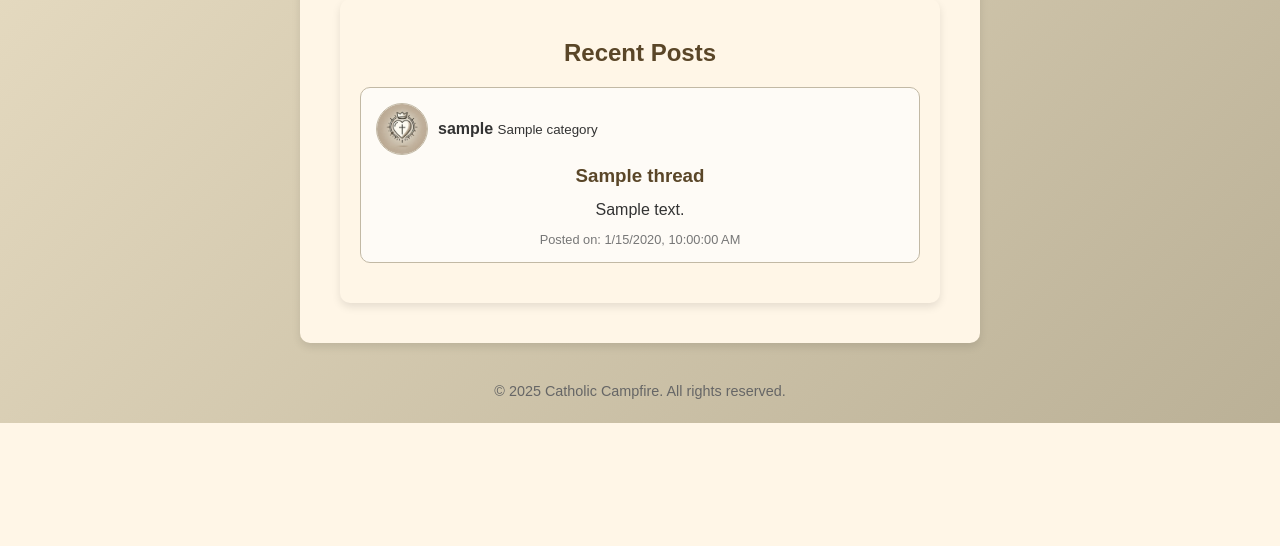
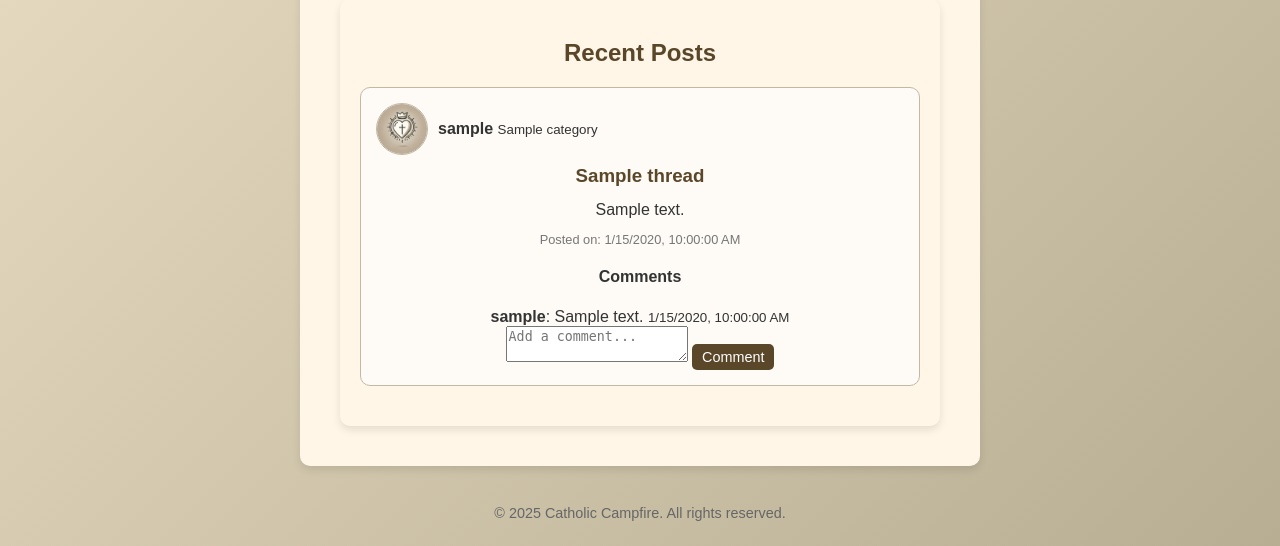
Before and after one commit to GrzemoTLM/PHP_CatholicBonfire, a PHP site: page /mainboard.php in a window 1280 px wide. Shown: the part 979-1525 px from the top of the page. Before the commit the page ends 1402 px from the top, so only its background shows below. Run offline with PHP 8.4, Linux system fonts and the light colour scheme; the visitor is signed in with stand-in values (Sample User, id 1); tables that the repository leaves empty or names only in its code hold one stand-in row (values such as "Sample post").

Commit message:
PendingAndDisplayingComs

```diff
--- a/fetch_posts.php
+++ b/fetch_posts.php
@@ -21,8 +21,25 @@ try {
 
     $posts = $db->query($sql)->fetchAll();
 
+    // Pobierz komentarze dla każdego postu
+    foreach ($posts as &$post) {
+        $threadId = $post['thread_id'];
+
+        $commentsSql = "SELECT
+                            comments.id AS comment_id,
+                            comments.content,
+                            comments.created_at,
+                            users.username
+                        FROM comments
+                        JOIN users ON comments.user_id = users.id
+                        WHERE comments.thread_id = :thread_id
+                        ORDER BY comments.created_at ASC";
+
+        $comments = $db->query($commentsSql, ['thread_id' => $threadId])->fetchAll();
+        $post['comments'] = $comments;
+    }
+
     echo json_encode(['success' => true, 'posts' => $posts]);
 } catch (PDOException $e) {
     echo json_encode(['success' => false, 'message' => $e->getMessage()]);
 }
-?>
--- a/mainboard.php
+++ b/mainboard.php
@@ -102,7 +102,6 @@ $categories = $db->query("SELECT id, name FROM categories")->fetchAll();
                     data.posts.forEach(post => {
                         const postElement = document.createElement('div');
                         postElement.className = 'post';
-
                         postElement.innerHTML = `
                         <div class="post-header">
                             <img src="profile_images/${post.profile_image_id}.png" alt="Profile Picture" class="profile-pic">
@@ -116,17 +115,55 @@ $categories = $db->query("SELECT id, name FROM categories")->fetchAll();
                             <p>${post.content}</p>
                             <small>Posted on: ${new Date(post.created_at).toLocaleString()}</small>
                         </div>
+                        <div class="comments">
+                            <h4>Comments</h4>
+                            <div class="comments-list">
+                                ${post.comments.map(comment => `
+                                    <div class="comment">
+                                        <strong>${comment.username}</strong>: ${comment.content}
+                                        <small>${new Date(comment.created_at).toLocaleString()}</small>
+                                    </div>
+                                `).join('')}
+                            </div>
+                            <textarea id="comment-input-${post.thread_id}" placeholder="Add a comment..." class="comment-input"></textarea>
+                            <button class="btn-small" onclick="submitComment(${post.thread_id})">Comment</button>
+                        </div>
                     `;
-
                         postsContainer.appendChild(postElement);
                     });
+                }
+            });
+    }
+
+    function submitComment(postId) {
+        const commentInput = document.getElementById(`comment-input-${postId}`);
+        const commentContent = commentInput.value.trim();
+
+        if (!postId || !commentContent) {
+            alert('Post ID and comment content are required.');
+            return;
+        }
+
+        fetch('add_comment.php', {
+            method: 'POST',
+            headers: {
+                'Content-Type': 'application/x-www-form-urlencoded',
+            },
+            body: `thread_id=${postId}&content=${encodeURIComponent(commentContent)}`
+        })
+            .then(response => response.json())
+            .then(data => {
+                if (data.success) {
+                    alert('Comment added successfully!');
+                    commentInput.value = '';
+                    loadPosts();
                 } else {
-                    alert('Error fetching posts: ' + data.message);
+                    alert('Error: ' + data.message);
                 }
             })
             .catch(error => {
                 console.error('Error:', error);
-                alert('An unexpected error occurred while fetching posts.');
+                alert('An unexpected error occurred.');
             });
     }
 
```
Also changed, not shown: add_comment.php (added, +33 -0 lines). Lines whose indentation alone changed are shown as unchanged.
